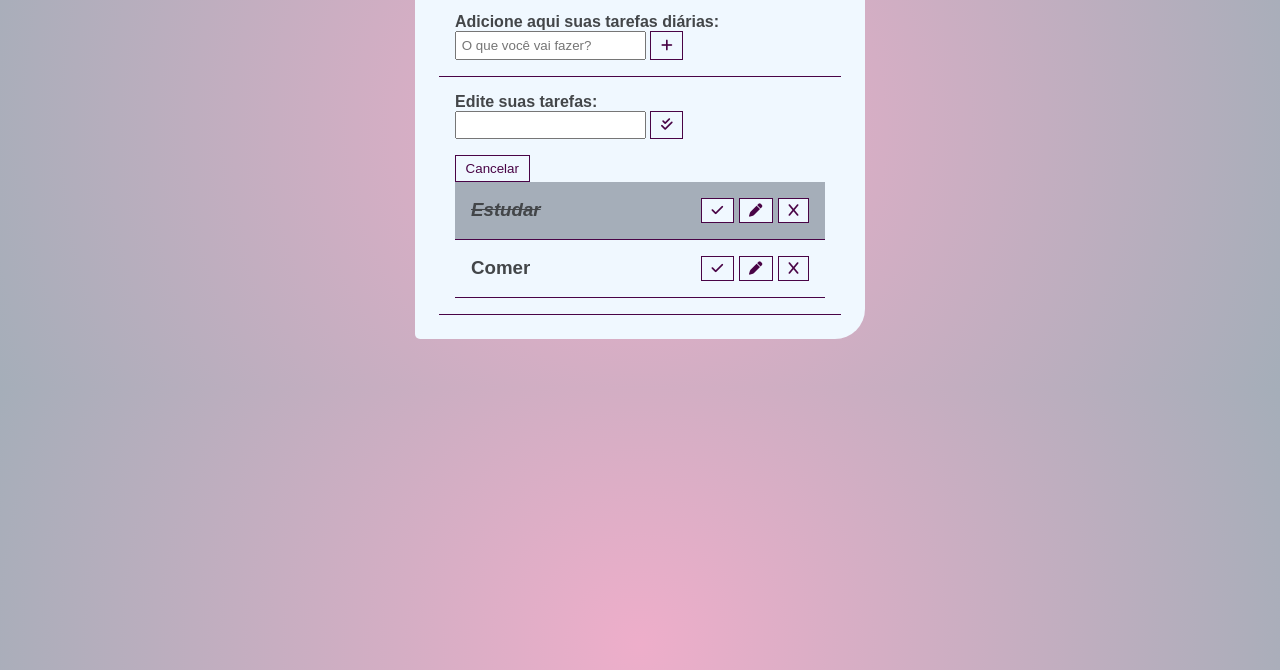
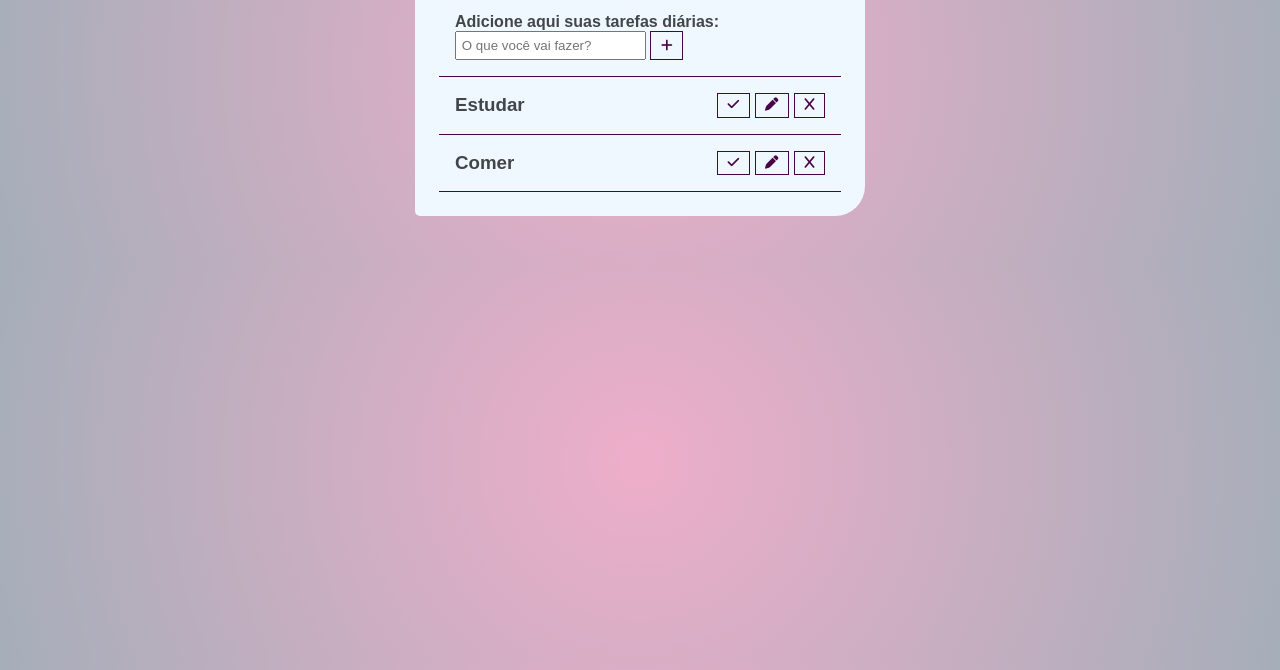
Before and after one commit to adynaslima/Projeto-To-Do-List, a plain HTML site: page index.html in a window 1280 px wide. Shown: the part 130-800 px from the top of the page. Drawn offline with Linux system fonts and the light colour scheme.

Commit message:
:construction:feat: corrigindo index.

```diff
--- a/index.html
+++ b/index.html
@@ -21,17 +21,18 @@
                 </button>
             </div>
         </form>
-        <form id="edit-form">
-            <p>Edite suas tarefas:</p>
+        <form id="edit-form" class="hide">
+            <p>Edite sua tarefa:</p>
             <div class="form-control">
-                <input type="text" id="edit-input" placeholder="">
+                <input type="text" id="edit-input">
                 <button type="submit">
                     <i class="fa-sharp fa-solid fa-check-double"></i>
                 </button>
             </div>
             <button id="btn-cancel">Cancelar</button>
+        </form>
         <div id="todo-list">
-                <div class="todo done">
+            <div class="todo">
                 <h3>Estudar</h3>
                 <button class="concluded">
                     <i class="fa-solid fa-check"></i>
@@ -56,8 +57,6 @@
                 </button>
             </div>
         </div>
-        </form>
-
     </section>
 </body>
 </html>
```
Lines whose indentation alone changed are shown as unchanged.
